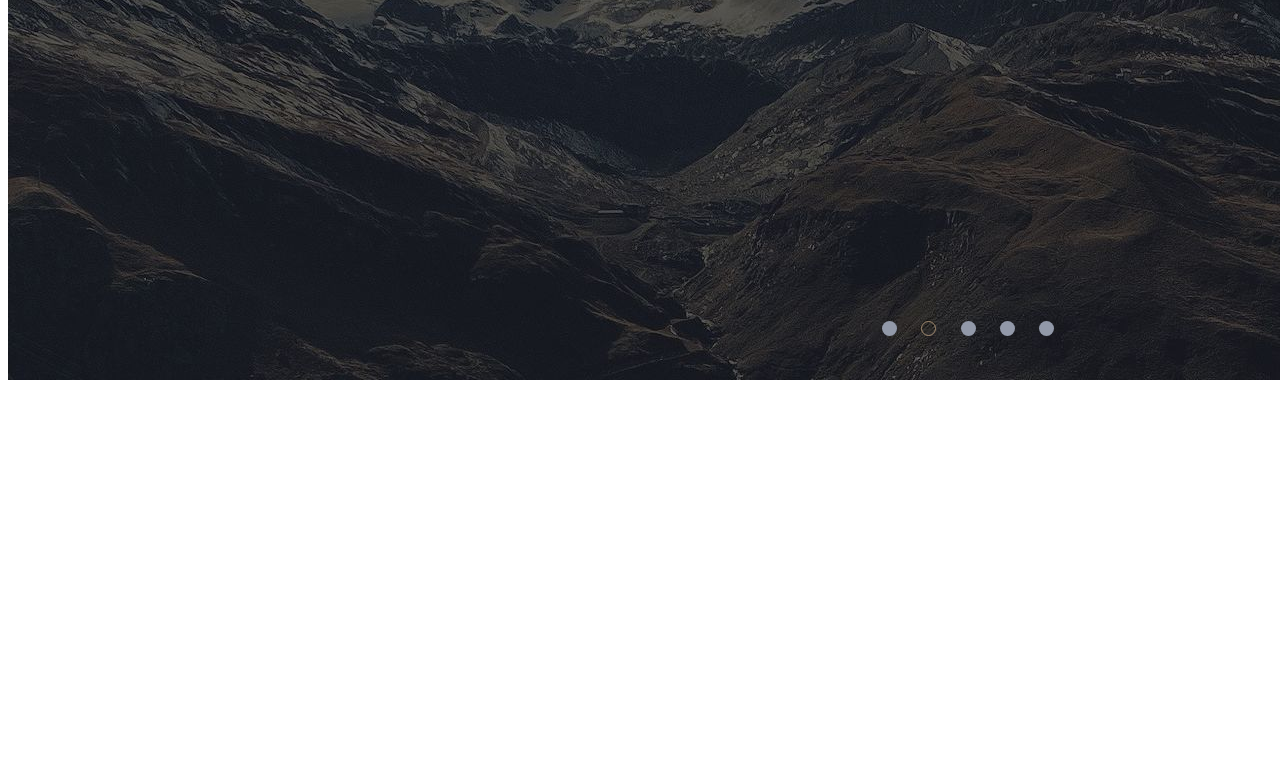
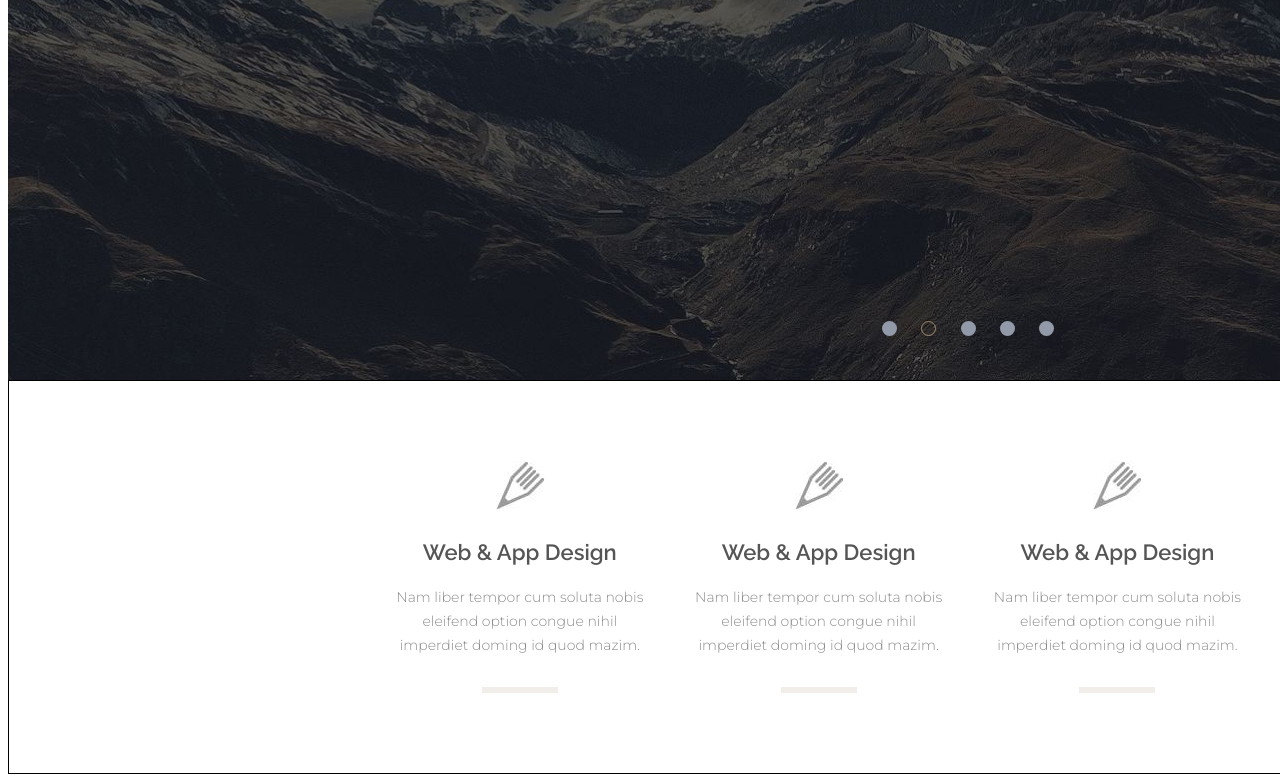
Before and after one commit to Archtung/Waxom, a plain HTML site: page index.html in a window 1280 px wide. Shown: the part 653-1435 px from the top of the page. Before the commit the page ends 1041 px from the top, so only its background shows below. Drawn offline with Linux system fonts and the light colour scheme.

Commit message:
Добавлен блок services(тест)

```diff
--- a/css/style.css
+++ b/css/style.css
@@ -105,10 +105,12 @@ a {
 }
 
 .slider {
+    padding: 0 0 40px 0;
     width: 100%;
     min-height: 1024px;
     box-sizing: border-box;
     background: url('../img/slider_photo.jpg') center no-repeat #555555;
+    background-size: cover;
 }
 
 .slider:after {
@@ -159,6 +161,7 @@ a {
     text-align: center;
     padding: 0 680px 0 680px;
     margin: 0 0 50px 0;
+    font-family: Montserrat;
 }
 
 .slider-btn {
@@ -219,7 +222,6 @@ a {
 .slider-pagination {
     width: 100%;
     text-align: center;
-    padding: 0 0 40px 0;
 }
 
 .slider-pagination-circle {
@@ -236,3 +238,72 @@ a {
     background-color: transparent;
     border: 1px solid #a48d72;
 }
+
+.services {
+    width: 100%;
+    box-sizing: border-box;
+    padding: 80px 374px;
+    border: 1px solid;
+    display: flex;
+    flex-direction: row;
+    justify-content: space-evenly;
+    flex-wrap: wrap;
+}
+
+.services:after {
+    content: "";
+    display: block;
+    width: 100%;
+    clear: both;
+}
+
+.services-card {
+	width: 256px;
+	padding: 78px 0 0 0 ;
+    box-sizing: border-box;
+    position: relative;
+}
+
+.services-web-and-app-title {
+    display: block;
+    font-size: 22px;
+    line-height: 1.2;
+    font-weight: 600;
+    color: #555555;
+    text-align: center;
+    margin: 0 0 19px 0;
+}
+
+.services-web-and-app-txt {
+    font-family: Montserrat;
+    font-size: 14px;
+    line-height: 24px;
+    font-weight: 300;
+    color: #8c8c8c;
+    text-align: center;
+    margin: 0 0 30px 0;
+}
+.services-card:before{
+	content: "";
+	width: 49px;
+	height: 49px;
+	position: absolute;
+	top: 0px;
+	left: 104px;
+	background: url('../img/icon_web&app.jpg') center no-repeat #555555;
+	background-size: cover;
+}
+.services-border {
+    display: block;
+    border: 3px solid #f1eee9;
+    width: 70px;
+    margin: 0 auto;
+}
+
+.development {
+    margin: 0 34px 0 34px;
+}
+
+.customization {
+    margin: 0 34px 0 0;
+}
--- a/index.html
+++ b/index.html
@@ -39,7 +39,8 @@
                     <a href="#" class="arrows prev"></a> <!-- нашел в гугле-->
                     <a href="#" class="arrows next"></a>
                 </div>
-                <div class="slider-pagination"><!-- не смог сделать увеличение активного кружка-->
+                <div class="slider-pagination">
+                    <!-- не смог сделать увеличение активного кружка-->
                     <a href="#" class="slider-pagination-circle"></a>
                     <a href="#" class="slider-pagination-circle circle-active"></a>
                     <a href="#" class="slider-pagination-circle"></a>
@@ -47,7 +48,27 @@
                     <a href="#" class="slider-pagination-circle"></a>
                 </div>
             </section>
-            <section class="services"></section>
+            <section class="services">
+                <div class="services-card web-and-app"><!-- это пока тестовый вариант,поэтому я просто 4 одинаковых блока сделал-->
+                    <span class="services-web-and-app-title">Web & App Design</span>
+                    <p class="services-web-and-app-txt">Nam liber tempor cum soluta nobis eleifend option congue nihil imperdiet doming id quod mazim.</p>
+                    <span class="services-border"></span>
+                </div>
+                <div class="services-card development services-active"><span class="services-web-and-app-title">Web & App Design</span>
+                    <p class="services-web-and-app-txt">Nam liber tempor cum soluta nobis eleifend option congue nihil imperdiet doming id quod mazim.</p>
+                    <span class="services-border"></span>
+                </div>
+                <div class="services-card customization">
+                    <span class="services-web-and-app-title">Web & App Design</span>
+                    <p class="services-web-and-app-txt">Nam liber tempor cum soluta nobis eleifend option congue nihil imperdiet doming id quod mazim.</p>
+                    <span class="services-border"></span>
+                </div>
+                <div class="services-card marketing">
+                    <span class="services-web-and-app-title">Web & App Design</span>
+                    <p class="services-web-and-app-txt">Nam liber tempor cum soluta nobis eleifend option congue nihil imperdiet doming id quod mazim.</p>
+                    <span class="services-border"></span>
+                </div>
+            </section>
             <section class="waxom-realization"></section>
             <section class="purchase"></section>
             <section class="latest-projects"></section>
```
Also changed, not shown: img/icon_car.jpg (deleted), img/icon_custom.jpg (added), img/icon_develop.jpg (added), img/icon_marketing.jpg (added), img/icon_search.jpg (deleted), img/icon_web&app.jpg (added).
